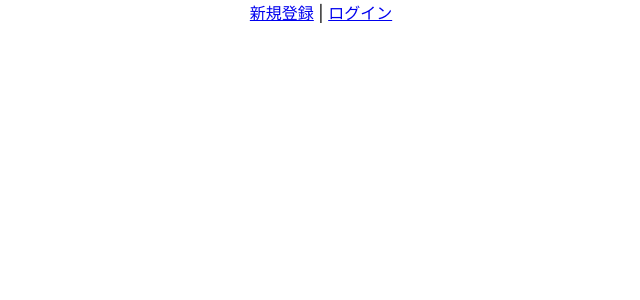
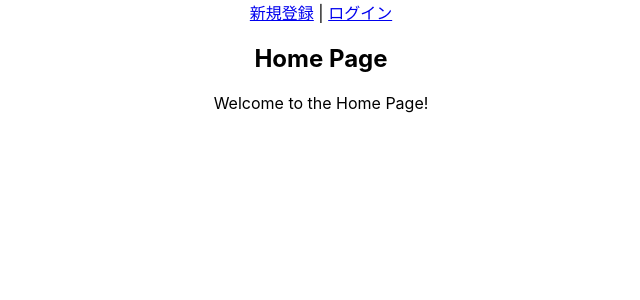
Before and after one commit to HwaI12/task-management-app, a React (Create React App) app in the folder frontend/: page /home in a window 1280 px wide. Before the commit this address had no page. Shown: the top 300 px of the page, without its empty margins (319-959 px from the left). Built offline with nearby package versions, Linux system fonts and the light colour scheme.

Commit message:
chore: Update import paths for backend handlers

```diff
--- a/frontend/src/App.tsx
+++ b/frontend/src/App.tsx
@@ -4,6 +4,7 @@
 import Register from './handlers/Register';
 import Login from './handlers/Login';
 import DeleteAccount from './handlers/DeleteAccount';
+import Home from './components/Home';
 
 function App() {
   return (
@@ -14,6 +15,7 @@
           <Route path="/register" element={<Register />} />
           <Route path="/login" element={<Login />} />
           <Route path="/delete" element={<DeleteAccount />} />
+          <Route path="/home" element={<Home />} />
         </Routes>
       </BrowserRouter>
     </div>
--- /dev/null
+++ b/frontend/src/components/Home.tsx
@@ -0,0 +1,12 @@
+import React from 'react';
+
+const Home: React.FC = () => {
+    return (
+        <div>
+            <h2>Home Page</h2>
+            <p>Welcome to the Home Page!</p>
+        </div>
+    );
+};
+
+export default Home;
--- a/frontend/src/handlers/Register.tsx
+++ b/frontend/src/handlers/Register.tsx
@@ -1,11 +1,13 @@
 import React, { useState } from 'react';
 import axios from 'axios';
+import { useNavigate } from 'react-router-dom';
 
 const Register: React.FC = () => {
     const [username, setUsername] = useState('');
     const [email, setEmail] = useState('');
     const [password, setPassword] = useState('');
     const [errorMessage, setErrorMessage] = useState('');
+    const navigate = useNavigate(); // useNavigate フックを初期化
 
     const handleSubmit = async (e: React.FormEvent<HTMLFormElement>) => {
         e.preventDefault();
@@ -18,16 +20,15 @@
 
             if (response.status === 201) {
                 console.log('登録成功');
-                // 登録成功時の処理を追加
                 alert('ユーザー登録が完了しました。');
+                // 登録成功後、/home にリダイレクト
+                navigate('/home');
             } else {
                 console.error('登録失敗:', response.status);
-                // エラー時の処理を追加
                 setErrorMessage('ユーザーの登録に失敗しました。');
             }
         } catch (error) {
             console.error('ネットワークエラー:', error);
-            // ネットワークエラー時の処理を追加
             setErrorMessage('ネットワークエラーが発生しました。');
         }
     };
```
Also changed, not shown: 1 other file (tests, documents, lock files or other folders).
